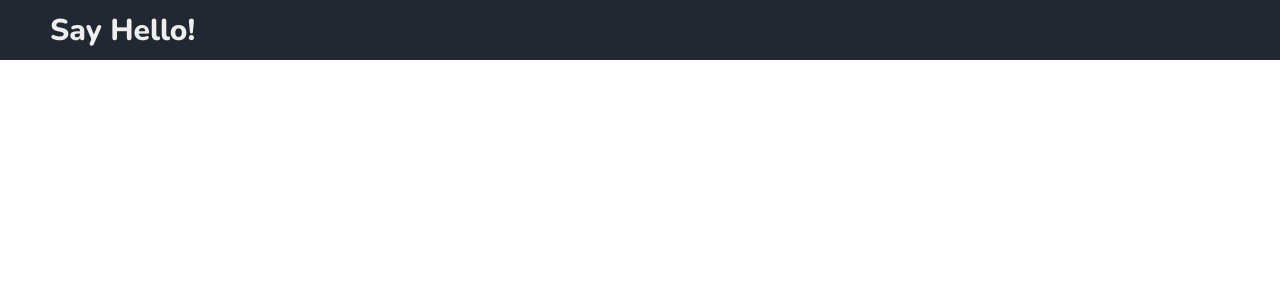
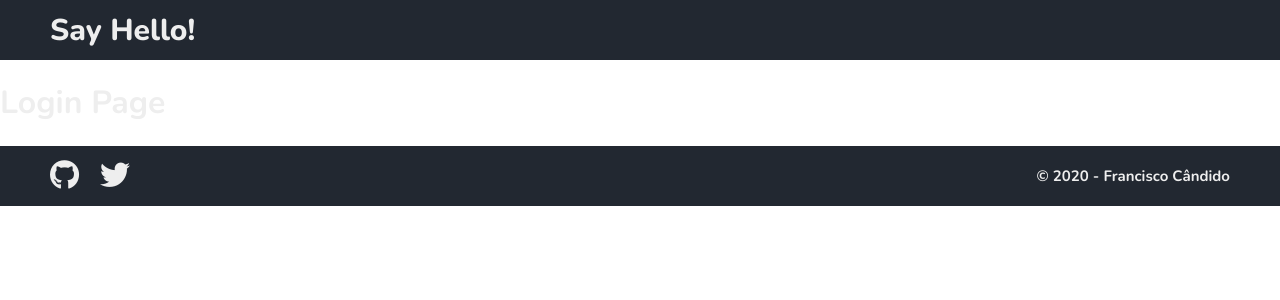
Before and after one commit to franciscocandido/say-hello, a React (Create React App) app: page / in a window 1280 px wide. Shown: the top 300 px of the page. Built offline with nearby package versions, Linux system fonts and the light colour scheme.

Commit message:
:lipstick: "Login" page redone using "DefaultPage"

```diff
--- a/src/Pages/Login/index.jsx
+++ b/src/Pages/Login/index.jsx
@@ -1,10 +1,12 @@
 import React from 'react';
 
-import Menu from '../../Components/Menu';
+import DefaultPage from '../../Components/DefaultPage';
 
 function Login() {
   return (
-    <Menu />
+    <DefaultPage>
+      <h1>Login Page</h1>
+    </DefaultPage>
   );
 }
 
```
